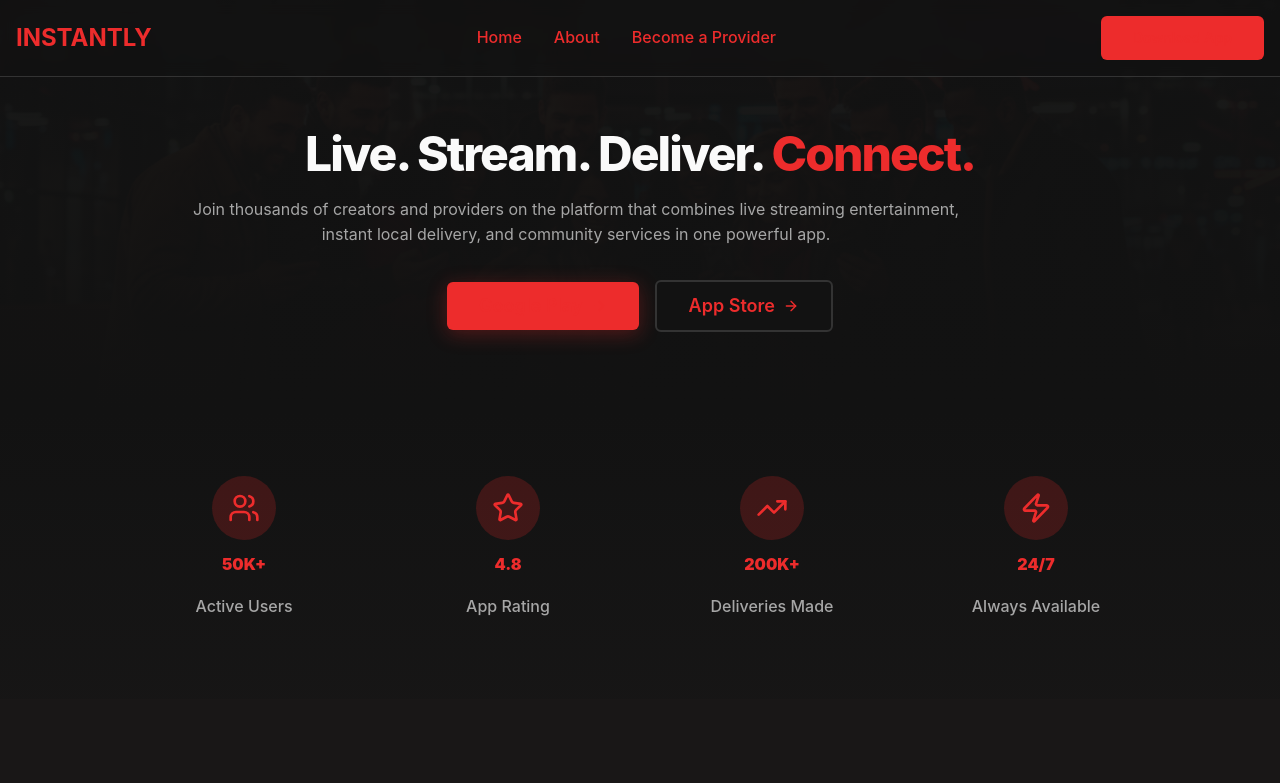
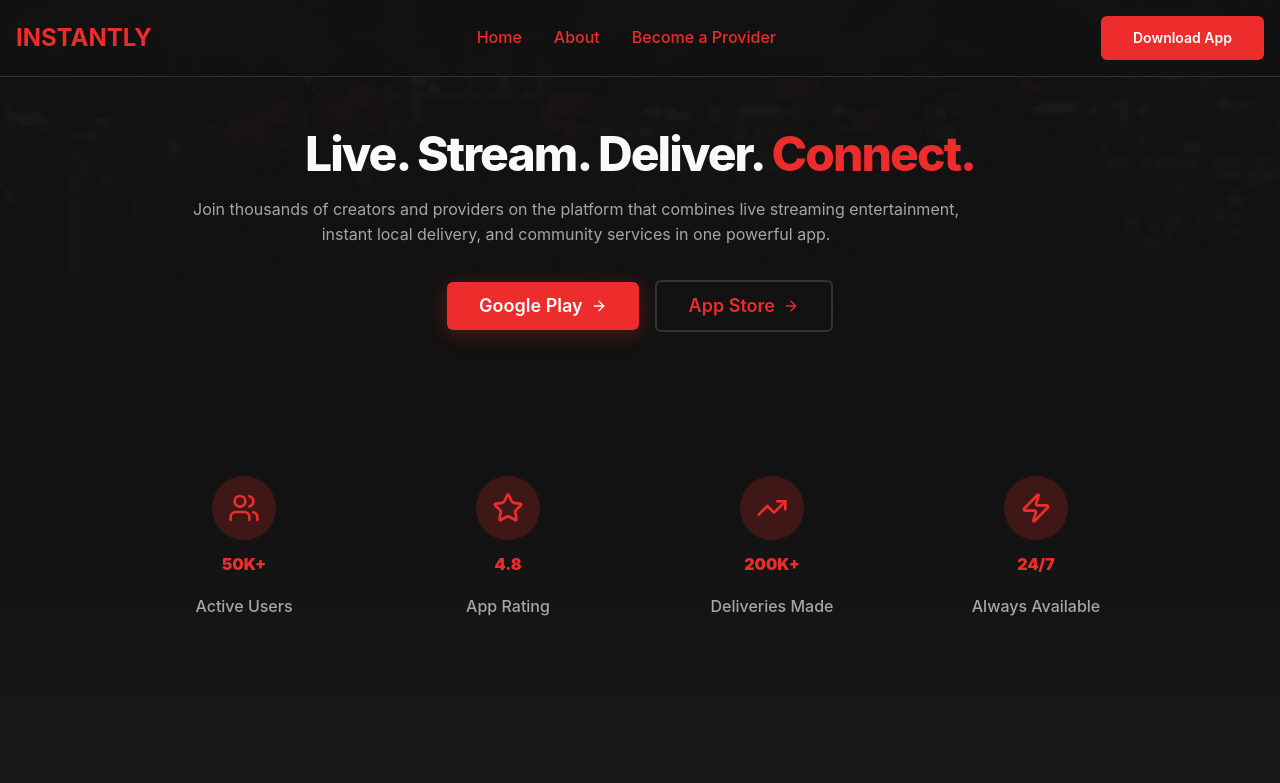
Before and after one commit to TNDIGITALMARK/0c828af6-c873-43b5-b9a9-5926757ea0cb, a Next.js app: page / in a window 1280 px wide. Shown: the top 783 px of the page. Built offline with nearby package versions, Linux system fonts and the light colour scheme.

Commit message:
Phoenix Agent implementation - I want you to please assess the project for any so...

```diff
--- a/src/app/about/page.tsx
+++ b/src/app/about/page.tsx
@@ -150,7 +150,7 @@ export default function AboutPage() {
               <Button
                 asChild
                 size="lg"
-                className="bg-primary hover:bg-primary/90 text-primary-foreground font-semibold text-lg px-8 py-6 shadow-red w-full sm:w-auto"
+                className="bg-primary hover:bg-primary/90 text-white font-semibold text-lg px-8 py-6 shadow-red w-full sm:w-auto"
               >
                 <a
                   href="https://play.google.com/store/apps/details?id=com.createcommunity.instantlyofficial&pli=1"
--- a/src/app/apply/page.tsx
+++ b/src/app/apply/page.tsx
@@ -82,7 +82,7 @@ Submitted: ${new Date().toLocaleString()}
             </p>
             <Button
               asChild
-              className="bg-primary hover:bg-primary/90 text-primary-foreground"
+              className="bg-primary hover:bg-primary/90 text-white"
             >
               <a href="/">Return to Home</a>
             </Button>
@@ -208,7 +208,7 @@ Submitted: ${new Date().toLocaleString()}
                 <Button
                   type="submit"
                   disabled={isSubmitting}
-                  className="w-full bg-primary hover:bg-primary/90 text-primary-foreground font-semibold text-lg py-6 shadow-red"
+                  className="w-full bg-primary hover:bg-primary/90 text-white font-semibold text-lg py-6 shadow-red"
                 >
                   {isSubmitting ? (
                     <>
--- a/src/app/globals.css
+++ b/src/app/globals.css
@@ -408,3 +408,12 @@ input:focus, textarea:focus, select:focus {
   -webkit-text-fill-color: transparent;
   background-clip: text;
 }
+
+/* WHITE TEXT UTILITY */
+.text-white {
+  color: #ffffff;
+}
+
+.text-white-important {
+  color: #ffffff !important;
+}
--- a/src/app/page.tsx
+++ b/src/app/page.tsx
@@ -41,7 +41,7 @@ export default function HomePage() {
               <Button
                 asChild
                 size="lg"
-                className="bg-primary hover:bg-primary/90 text-primary-foreground font-semibold text-lg px-8 py-6 shadow-red w-full sm:w-auto"
+                className="bg-primary hover:bg-primary/90 text-white font-semibold text-lg px-8 py-6 shadow-red w-full sm:w-auto"
               >
                 <a
                   href="https://play.google.com/store/apps/details?id=com.createcommunity.instantlyofficial&pli=1"
@@ -457,7 +457,7 @@ export default function HomePage() {
                   <Button
                     asChild
                     size="lg"
-                    className="bg-primary hover:bg-primary/90 text-primary-foreground font-semibold text-lg px-8 py-6 shadow-red"
+                    className="bg-primary hover:bg-primary/90 text-white font-semibold text-lg px-8 py-6 shadow-red"
                   >
                     <Link href="/apply" className="flex items-center gap-2">
                       Apply to Become a Provider
@@ -485,7 +485,7 @@ export default function HomePage() {
             <Button
               asChild
               size="lg"
-              className="bg-primary hover:bg-primary/90 text-primary-foreground font-semibold text-lg px-8 py-6 shadow-red w-full sm:w-auto"
+              className="bg-primary hover:bg-primary/90 text-white font-semibold text-lg px-8 py-6 shadow-red w-full sm:w-auto"
             >
               <a
                 href="https://play.google.com/store/apps/details?id=com.createcommunity.instantlyofficial&pli=1"
--- a/src/components/instantly/navigation.tsx
+++ b/src/components/instantly/navigation.tsx
@@ -44,7 +44,7 @@ export function Navigation() {
             <Button
               asChild
               size="lg"
-              className="bg-primary hover:bg-primary/90 text-primary-foreground font-semibold"
+              className="bg-primary hover:bg-primary/90 text-white font-semibold"
             >
               <a
                 href="https://play.google.com/store/apps/details?id=com.createcommunity.instantlyofficial&pli=1"
@@ -92,7 +92,7 @@ export function Navigation() {
             </Link>
             <Button
               asChild
-              className="w-full bg-primary hover:bg-primary/90 text-primary-foreground font-semibold"
+              className="w-full bg-primary hover:bg-primary/90 text-white font-semibold"
             >
               <a
                 href="https://play.google.com/store/apps/details?id=com.createcommunity.instantlyofficial&pli=1"
```
